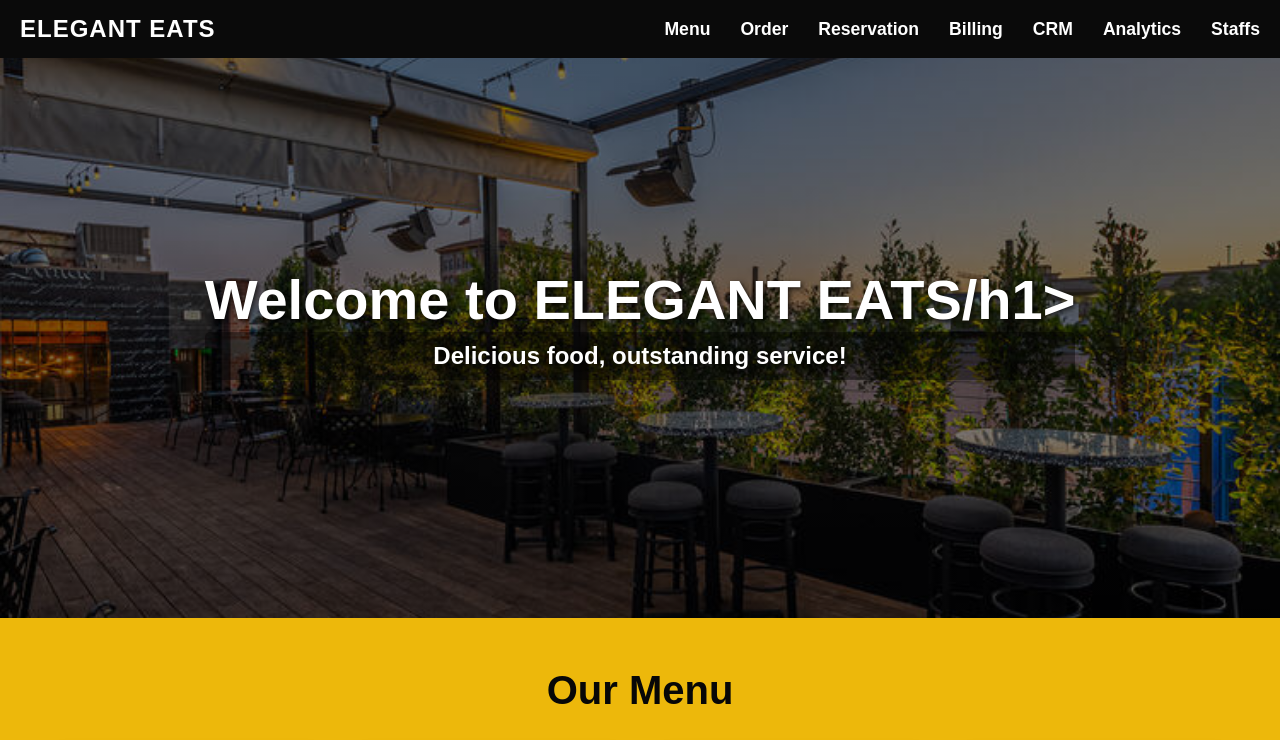
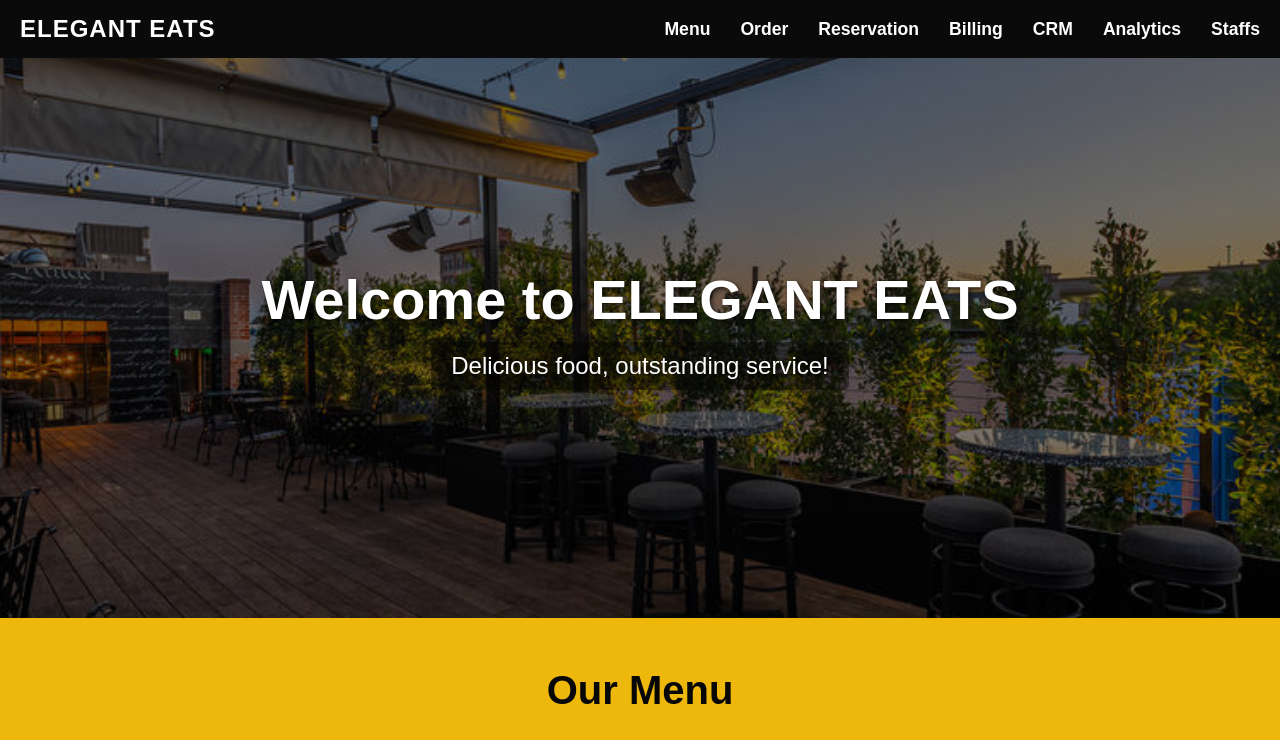
Before and after one commit to DafniaGnanaShelli/FBMS, a plain HTML site: page index.html in a window 1280 px wide. Shown: the top 740 px of the page. Drawn offline with Linux system fonts and the light colour scheme; a script that the page names is missing.

Commit message:
Update index.html

```diff
--- a/index.html
+++ b/index.html
@@ -73,7 +73,7 @@
 
     <!-- Hero Section -->
     <section class="hero">
-        <h1>Welcome to ELEGANT EATS/h1>
+        <h1>Welcome to ELEGANT EATS</h1>
         <p>Delicious food, outstanding service!</p>
     </section>
 
```
